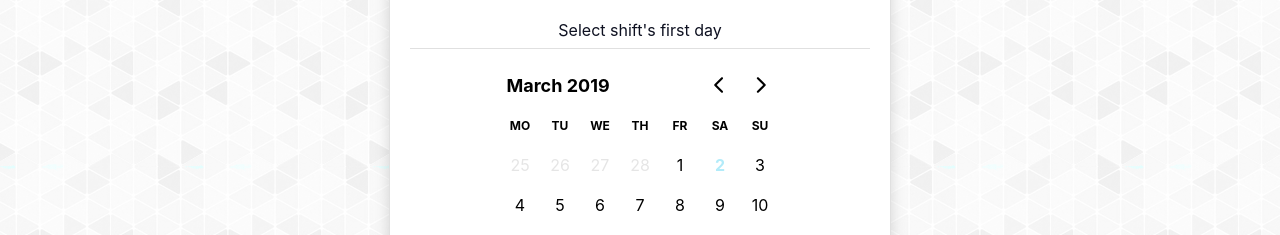
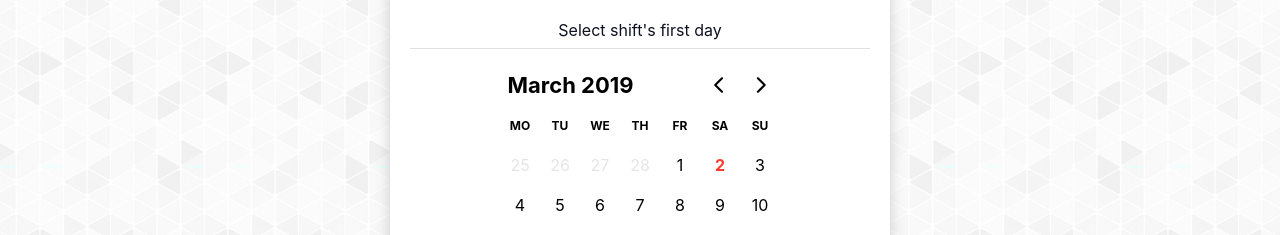
Before and after one commit to mzeleniuk/Jaconn, a React (Create React App) app: page / in a window 1280 px wide. Shown: the part 204-439 px from the top of the page. Built offline with nearby package versions, Linux system fonts and the light colour scheme.

Commit message:
Update the Today calendar color

```diff
--- a/src/App.js
+++ b/src/App.js
@@ -8,7 +8,7 @@ import Workload from './components/workload';
 import { hideLoader, setDictionary, showLoader } from './redux/actions';
 import { Storage } from './services/storage';
 
-const appVersion = '1.7.0';
+const appVersion = '1.8.0';
 
 class App extends Component {
     constructor(props) {
--- a/src/components/workload.jsx
+++ b/src/components/workload.jsx
@@ -14,7 +14,7 @@ const modifiersStyles = {
         color: '#cccccc'
     },
     today: {
-        color: '#b2ebf9'
+        color: '#ff3b30'
     },
     selected: {
         backgroundColor: '#8c54a1',
--- a/src/services/dictionaries.js
+++ b/src/services/dictionaries.js
@@ -6,7 +6,7 @@ class Dictionaries {
         Duration: 'Shift duration (days):',
         FirstDay: 'Shift first day:',
         ModalFooterPartOne: 'For my little sister,',
-        ModalFooterPartTwo: 'Michael Zeleniuk | 2019',
+        ModalFooterPartTwo: 'Mykhailo Zeleniuk | 2019',
         Months: ['January', 'February', 'March', 'April', 'May', 'June', 'July', 'August', 'September', 'October', 'November', 'December'],
         Name: 'Jaconn',
         NotSelected: 'not selected',
--- a/src/styles/index.css
+++ b/src/styles/index.css
@@ -21,3 +21,11 @@ h1, h2, h3, h4, h5, h6, p {
     margin: 0;
     padding: 0;
 }
+
+.rdp-caption_label {
+    font-size: 22px;
+}
+
+.rdp-day_today:not(.rdp-day_outside) {
+    color: #ff3b30 !important;
+}
```
Also changed, not shown: package.json (+11 -11 lines), 2 other files (tests, documents, lock files or other folders).
